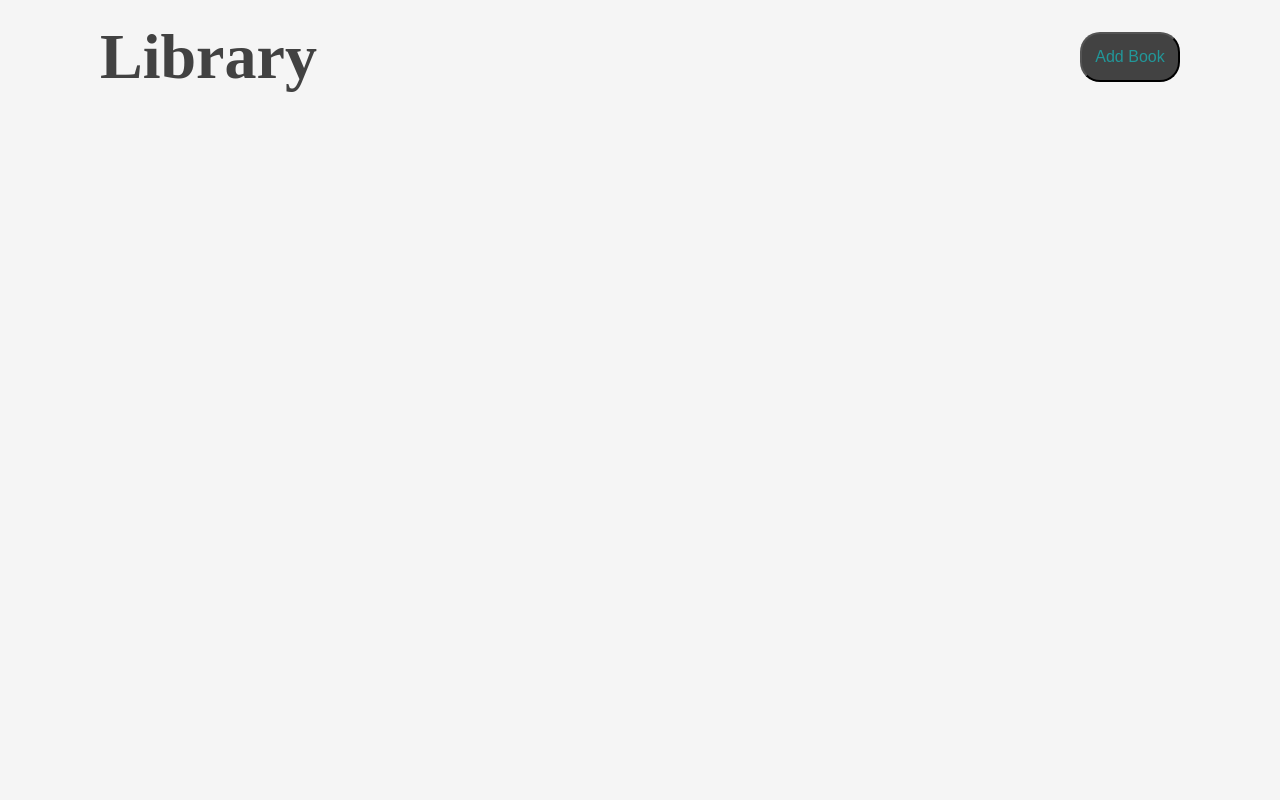
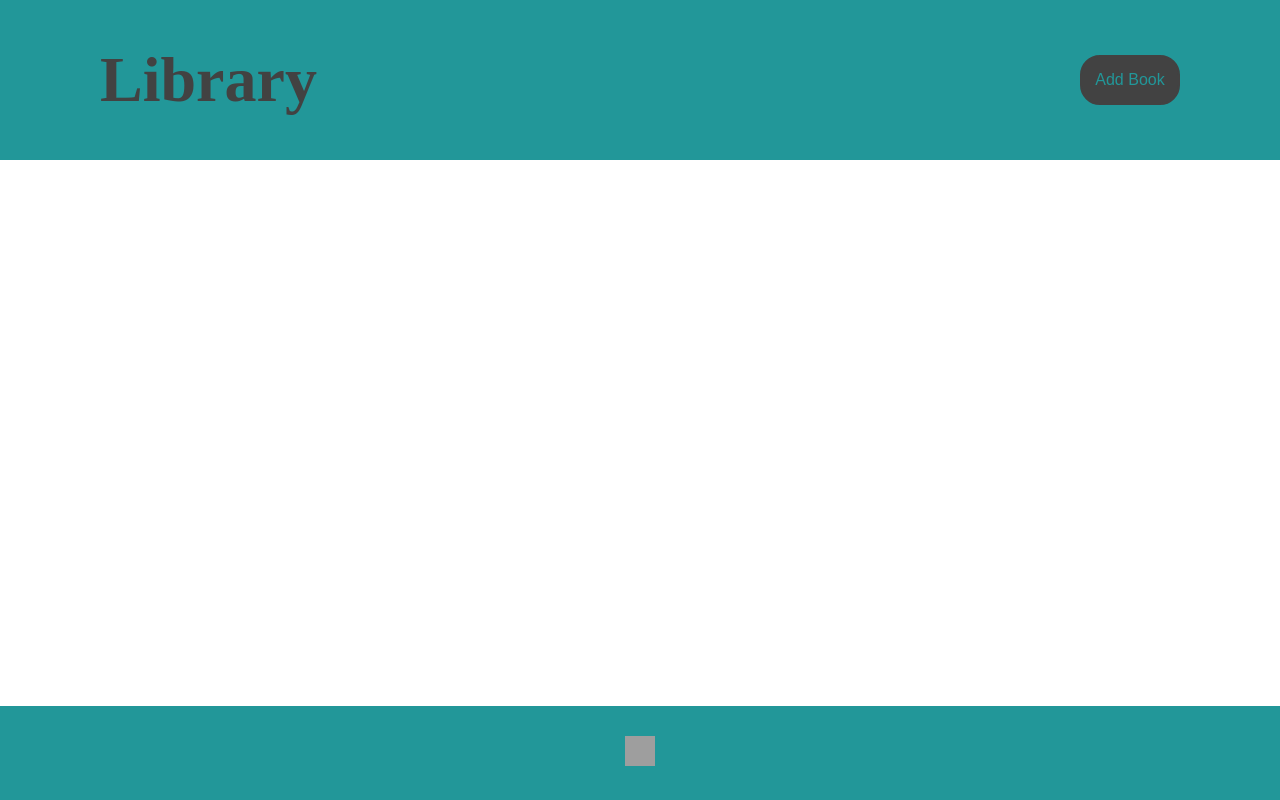
Before and after one commit to matheusyuji/front-end, a plain HTML site: page library/index.html in a window 1280 px wide. Drawn offline with Linux system fonts and the light colour scheme; grey boxes are pictures that could not be loaded.

Commit message:
[style]: styled the footer and changed the layout of the site

```diff
--- a/library/index.html
+++ b/library/index.html
@@ -8,7 +8,7 @@
   <title>Library</title>
 </head>
 <body>
-  <div class="header">
+  <header>
     <h1 id="header-title">Library</h1>
     <dialog id="bookDialog">
       <form id="bookForm">
@@ -30,8 +30,15 @@
       </form>
     </dialog>
     <button id="addBook">Add Book</button>
-  </div>
+  </header>
 
+  <main>
+  </main>
 
+  <footer>
+    <a href="https://github.com/matheusyuji" target="_blank">
+      <img src="https://upload.wikimedia.org/wikipedia/commons/9/91/Octicons-mark-github.svg" alt="GitHub" style="width: 30px; height: 30px;">
+    </a>
+  </footer>
 </body>
 </html>
--- a/library/style.css
+++ b/library/style.css
@@ -1,15 +1,19 @@
-* {
+html, body{
+  height: 100%;
+  margin: 0;
   padding: 0;
-  margin: 0;
-  box-sizing: border-box;
-  background-color: #F5F5F5;
 }
 
-.header{
+body{
+  display: flex;
+  flex-direction: column;
+}
+
+header{
   display: flex;
   justify-content: space-between;
   align-items: center;
-  margin-top: 20px;
+  background-color: #229799;
 }
 
 #header-title{
@@ -22,6 +26,7 @@
   width: 100px;
   height: 50px;
   cursor: pointer;
+  border: 2px solid #424242;
   background-color: #424242;
   color: #229799;
   margin-right: 100px;
@@ -29,17 +34,15 @@
   font-size: 1rem;
 }
 
+#addBook:hover{
+  background-color: #229799;
+  color: #424242;
+}
+
 dialog {
   border: none;
   border-radius: 10px;
   box-shadow: 0px 5px 15px rgba(0, 0, 0, 0.2);
-  position: fixed;
-  top: 50%;
-  left: 50%;
-  transform: translate(-50%, -50%);
-  z-index: 1000;
-  width: 200px;
-  height: 200px;
 }
 
 dialog::backdrop {
@@ -54,3 +57,18 @@ form{
   align-items: center;
   justify-content: center;
 }
+
+footer {
+  display: flex;
+  justify-content: center;
+  background-color: #229799;
+  font-size: 14px;
+  color: #424242;
+  padding-top: 30px;
+  padding-bottom: 30px;
+}
+
+main{
+  flex: 1;
+  padding: 20px;
+}
```
